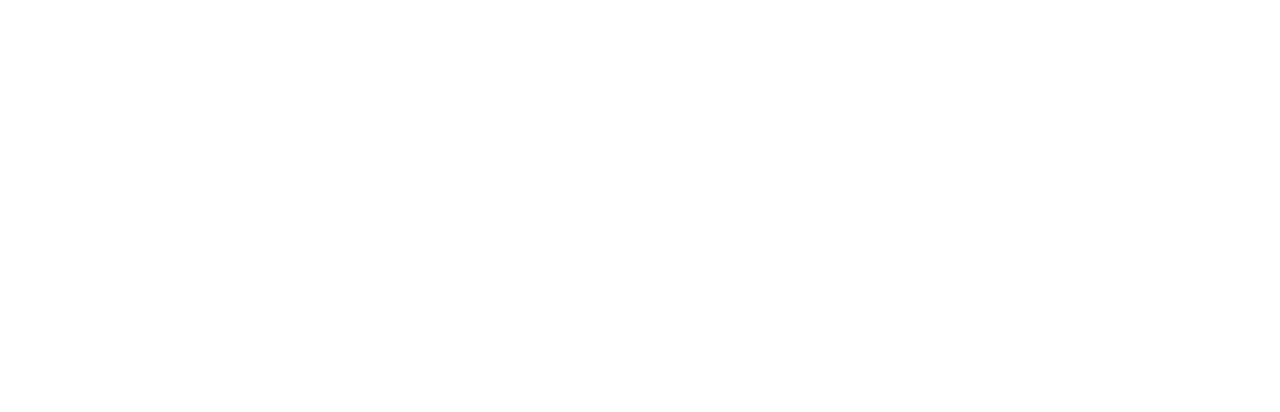
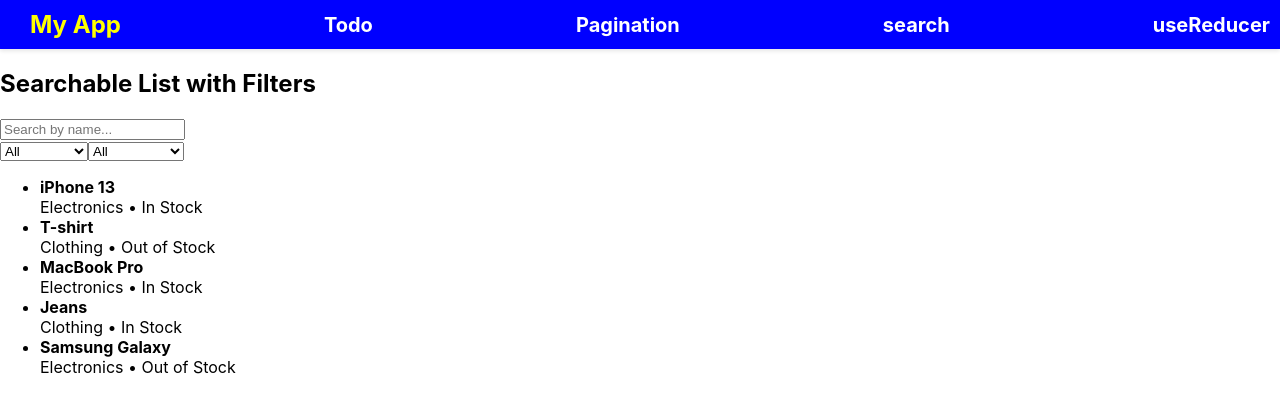
Before and after one commit to Arbaz49/react-test, a React (Create React App) app: page /search in a window 1280 px wide. Before the commit this address had no page. Shown: the top 412 px of the page. Built offline with nearby package versions, Linux system fonts and the light colour scheme.

Commit message:
added routes and functionality

```diff
--- a/src/App.js
+++ b/src/App.js
@@ -8,6 +8,11 @@ import {
 } from "react-router-dom";
 import Home from './pages/Home';
 import ToDo from './pages/ToDo';
+import Pagination from './pages/Pagination';
+import Search from './pages/Search';
+import UseReducer from './pages/UseReducerCounter';
+
+
 function App() {
   return (
     <Router>
@@ -25,6 +30,24 @@ function App() {
          <ToDo/>
           }
         />
+         <Route
+          path="/pagination"
+          element={
+         <Pagination/>
+          }
+        />
+         <Route
+          path="/search"
+          element={
+         <Search/>
+          }
+        />
+           <Route
+          path="/counter-usereducer"
+          element={
+         <UseReducer/>
+          }
+        />
       </Routes>
     </CounterProvider>
   </Router>
--- a/src/Redux/slices/CounterSlice.js
+++ b/src/Redux/slices/CounterSlice.js
@@ -3,7 +3,6 @@ import { createSlice } from '@reduxjs/toolkit'
 const initialState = {
   value: 0,
 }
-
 export const counterSlice=createSlice({
     name:"Counter",
     initialState,
@@ -17,7 +16,8 @@ export const counterSlice=createSlice({
         incrementByAmount:(state,action)=>{
             state.value+=action.payload
         }
-    }
+    },
+
 })
 export const {increment,decrement,incrementByAmount}=counterSlice.actions
 export default counterSlice.reducer
--- a/src/components/Header.js
+++ b/src/components/Header.js
@@ -10,6 +10,16 @@ const Header = () => {
 
             <Link to="/Todo" style={{ color: 'white', textDecoration: 'none' }}>
             Todo
+            </Link>
+
+            <Link to="/pagination" style={{ color: 'white', textDecoration: 'none' }}>
+            Pagination
+            </Link>
+            <Link to="/search" style={{ color: 'white', textDecoration: 'none' }}>
+            search
+            </Link>
+            <Link to="/counter-usereducer" style={{ color: 'white', textDecoration: 'none' }}>
+            useReducer
             </Link>
         </header>
     );
--- /dev/null
+++ b/src/pages/Pagination.jsx
@@ -0,0 +1,33 @@
+import React, { useState } from "react";
+import PageLayout from "../HOC/PageLayout";
+
+
+const Pagination = () => {
+    const [currentPage, setCurrentPage] = useState(1);
+    const data = ["item 1", "item 2", "item 3", "item 4", "item 5", "item 6", "item 7", "item 8", "item 9", "item 10", "item 11", "item 12","item 13"]
+    const perPage = 5
+    const startIndx = (currentPage - 1) * perPage //1-1=0  0*4=0
+    const paginatedData = data.slice(startIndx, startIndx + perPage)//0, 0+4=4
+    console.log(data.length/perPage)
+    const pageCount=Math.ceil(data.length/perPage)
+    return (
+        <div style={{ boxSizing: "border-box", display: "flex", flexDirection: "column", alignItems: "center", height: "50vh", width: "100%" }}>
+
+            <h1>Pagination</h1>
+
+            {
+                paginatedData.map((ele) => {
+                    return <div key={ele}>{ele}</div>
+                })
+            }
+            <button disabled={currentPage==1} onClick={() => {
+                setCurrentPage(currentPage - 1)
+            }}>prev</button>
+            <button disabled={currentPage===pageCount} onClick={() => {
+                setCurrentPage(currentPage + 1)
+            }}>next</button>
+        </div>
+    )
+}
+
+export default PageLayout(Pagination);
--- /dev/null
+++ b/src/pages/Search.jsx
@@ -0,0 +1,78 @@
+import React, { useState } from "react";
+import PageLayout from "../HOC/PageLayout";
+
+const mockData = [
+  { id: 1, name: "iPhone 13", category: "Electronics", status: "In Stock" },
+  { id: 2, name: "T-shirt", category: "Clothing", status: "Out of Stock" },
+  { id: 3, name: "MacBook Pro", category: "Electronics", status: "In Stock" },
+  { id: 4, name: "Jeans", category: "Clothing", status: "In Stock" },
+  { id: 5, name: "Samsung Galaxy", category: "Electronics", status: "Out of Stock" },
+];
+
+const categories = ["All", "Electronics", "Clothing"];
+const statuses = ["All", "In Stock", "Out of Stock"];
+
+const SearchableFilterList = () => {
+  const [search, setSearch] = useState("");
+  const [category, setCategory] = useState("All");
+  const [status, setStatus] = useState("All");
+
+  const filteredData = mockData.filter((item) => { //this function will call anytime if state search,category,status changes
+    const matchesSearch = item.name.toLowerCase().includes(search.toLowerCase()); //seach query
+    const matchesCategory = category === "All" || item.category === category;//check if category is All else check for changed category
+    const matchesStatus = status === "All" || item.status === status;//check if status is All else check for changed status
+    return matchesSearch && matchesCategory && matchesStatus;
+  });
+  console.log(filteredData)
+
+  return (
+    <div className="p-4 max-w-md mx-auto">
+      <h2 className="text-xl font-bold mb-4">Searchable List with Filters</h2>
+
+      <input
+        type="text"
+        placeholder="Search by name..."
+        value={search}
+        onChange={(e) => setSearch(e.target.value)}
+        className="border p-2 w-full mb-3 rounded"
+      />
+
+      <div className="flex gap-2 mb-4">
+        <select
+          value={category}
+          onChange={(e) => setCategory(e.target.value)}
+          className="border p-2 rounded w-1/2"
+        >
+          {categories.map((cat) => (
+            <option key={cat}>{cat}</option>
+          ))}
+        </select>
+
+        <select
+          value={status}
+          onChange={(e) => setStatus(e.target.value)}
+          className="border p-2 rounded w-1/2"
+        >
+          {statuses.map((stat) => (
+            <option key={stat}>{stat}</option>
+          ))}
+        </select>
+      </div>
+
+      <ul className="border rounded p-2 space-y-2">
+        {filteredData.length > 0 ? (
+          filteredData.map((item) => (
+            <li key={item.id} className="border-b pb-1">
+              <strong>{item.name}</strong> <br />
+              <span className="text-sm text-gray-500">{item.category} • {item.status}</span>
+            </li>
+          ))
+        ) : (
+          <li className="text-center text-gray-500">No items found</li>
+        )}
+      </ul>
+    </div>
+  );
+};
+
+export default PageLayout( SearchableFilterList);
--- /dev/null
+++ b/src/pages/UseReducerCounter.jsx
@@ -0,0 +1,37 @@
+import React,  { useReducer } from "react";
+import PageLayout from "../HOC/PageLayout";
+
+const initialState = { count: 0 };
+
+const reducer = (state, action) => {
+    switch (action.type) {
+      case "INCREMENT":
+        return { count: state.count + 1 };
+      case "DECREMENT":
+        return { count: state.count - 1 };
+      case "RESET":
+        return initialState;
+      default:
+        return state;
+    }
+  };
+
+const UseReducer = () => {
+    const [state, dispatch] = useReducer(reducer, initialState);
+    return (
+        <div style={{ boxSizing: "border-box", display: "flex", flexDirection: "column", alignItems: "center", height: "50vh", width: "100%" }}>
+
+        <h1>useReducer Hook</h1>
+
+      <h2>Counter: {state.count}</h2>
+      <div style={{ display: "flex", gap: "1rem", justifyContent: "center" }}>
+        <button onClick={() => dispatch({ type: "INCREMENT" })}>+</button>
+        <button onClick={() => dispatch({ type: "DECREMENT" })}>-</button>
+        <button onClick={() => dispatch({ type: "RESET" })}>Reset</button>
+      </div>
+
+        </div>
+    )
+}
+
+export default PageLayout(UseReducer);
```
